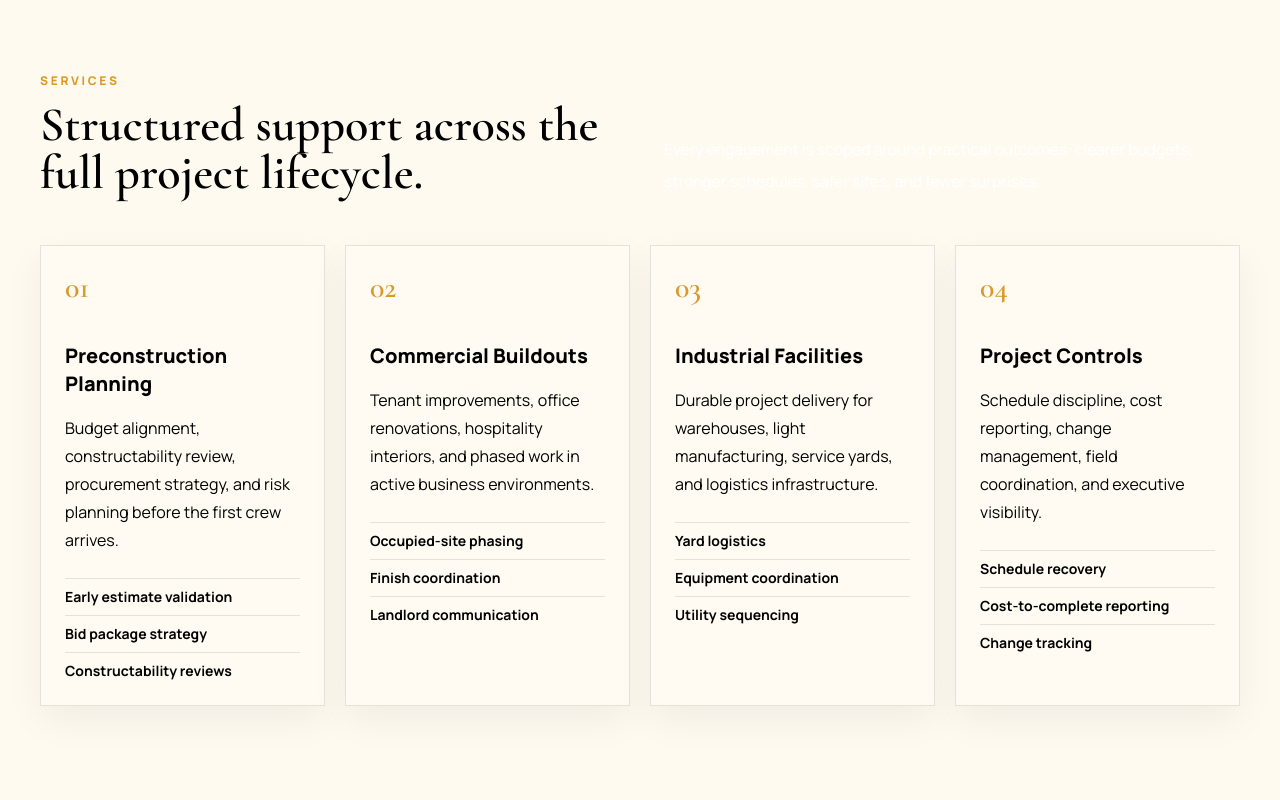
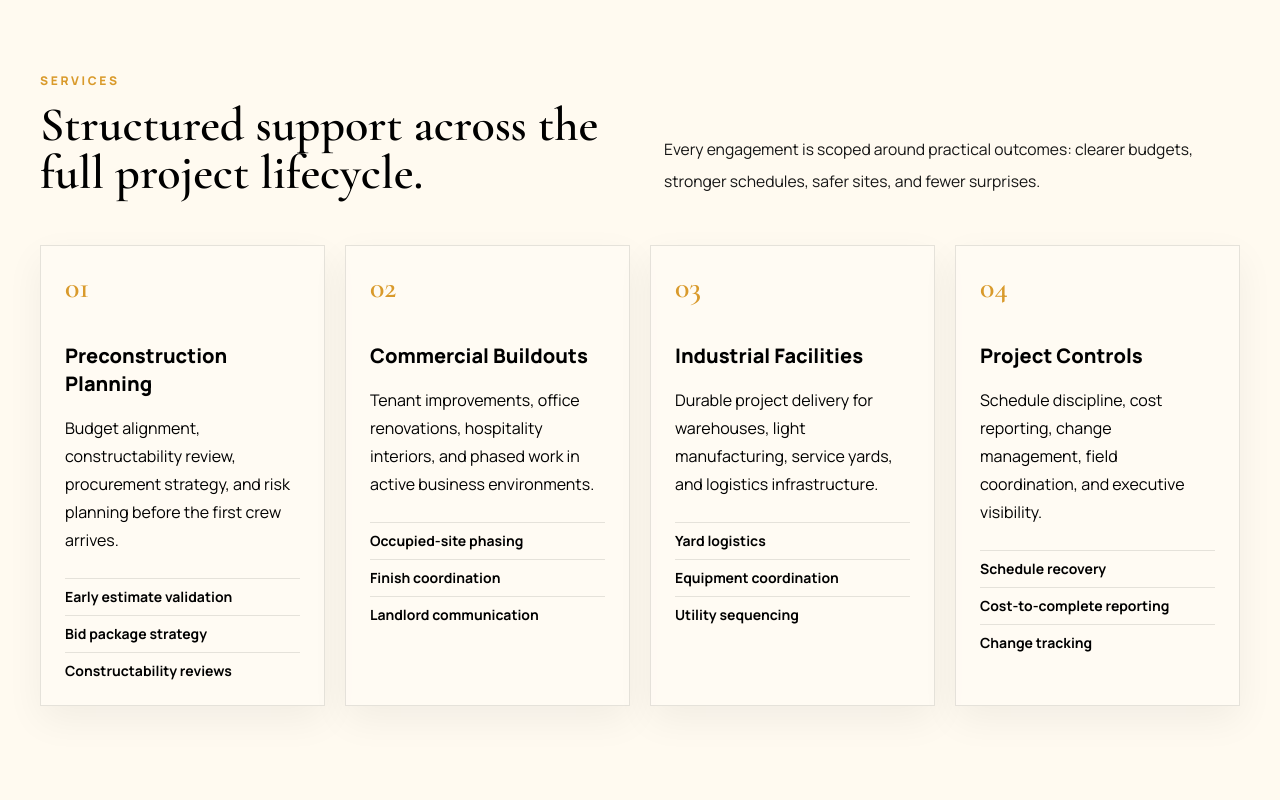
Before and after one commit to SuyogSubedi21/apex, a React (Vite) app: page / in a window 1280 px wide. Shown: the part 900-1700 px from the top of the page. Built offline with nearby package versions, Linux system fonts and the light colour scheme.

Commit message:
Fix light section text contrast

```diff
--- a/src/components/SectionTitle.jsx
+++ b/src/components/SectionTitle.jsx
@@ -2,13 +2,16 @@ import { motion } from "framer-motion";
 import { fadeUp } from "../utils/animation.js";
 
 export default function SectionTitle({ eyebrow, title, copy, light = false }) {
+  const headingClass = light ? "text-white" : "text-black";
+  const copyClass = light ? "text-white/82" : "text-ink";
+
   return (
     <motion.div {...fadeUp} className="mb-12 flex flex-col gap-5 md:flex-row md:items-end md:justify-between">
       <div>
-        <p className={`mb-3 text-xs font-extrabold uppercase tracking-[0.22em] ${light ? "text-gold" : "text-gold"}`}>{eyebrow}</p>
-        <h2 className={`max-w-3xl font-display text-4xl font-semibold leading-[1.02] md:text-5xl ${light ? "text-white" : "text-black"}`}>{title}</h2>
+        <p className="mb-3 text-xs font-extrabold uppercase tracking-[0.22em] text-gold">{eyebrow}</p>
+        <h2 className={`max-w-3xl font-display text-4xl font-semibold leading-[1.02] md:text-5xl ${headingClass}`}>{title}</h2>
       </div>
-      {copy ? <p className={`max-w-xl text-[0.98rem] leading-8 ${light ? "text-white/78" : "text-black/78"}`}>{copy}</p> : null}
+      {copy ? <p className={`max-w-xl text-[0.98rem] leading-8 ${copyClass}`}>{copy}</p> : null}
     </motion.div>
   );
 }
```
